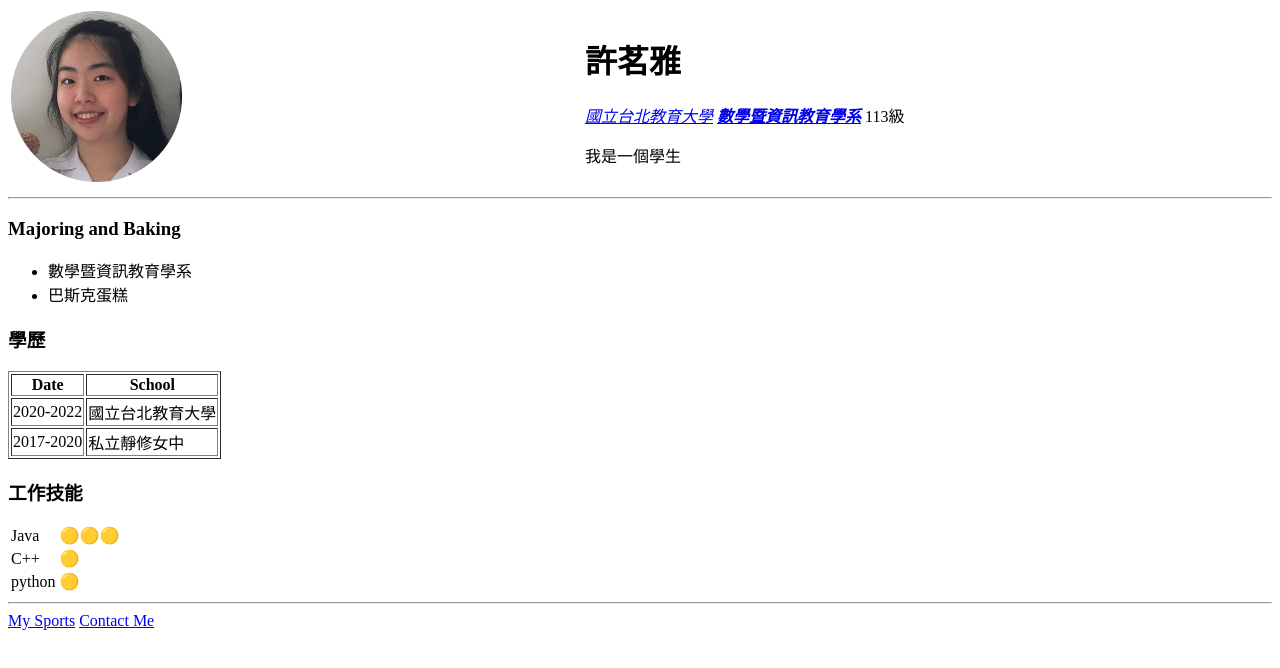
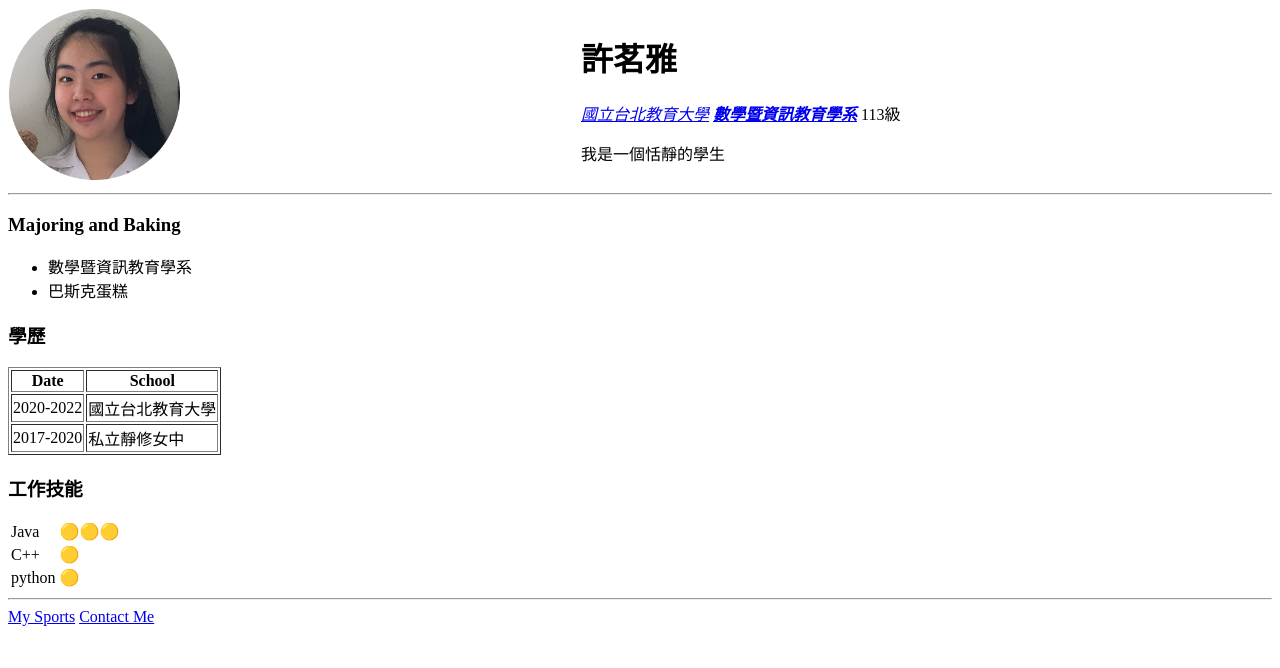
Before and after one commit to MinyaHsu/2022cv, a plain HTML site: page index.html in a window 1280 px wide. Drawn offline with Linux system fonts and the light colour scheme.

Commit message:
Update index.html

```diff
--- a/index.html
+++ b/index.html
@@ -7,13 +7,13 @@
     <title>許茗雅 Personal Site</title>
 </head>
 <body>
-    <table>
+    <table cellspacing="0">
         <tr>
             <td><img src="images/photo.png" alt="大頭照" width="30%"></td>
             <td>
                 <h1>許茗雅</h1>
                 <p><em><a href="https://www.ntue.edu.tw/">國立台北教育大學</a> <a href="https://me.ntue.edu.tw/"><strong>數學暨資訊教育學系</strong></a></em> 113級</p>
-                <p>我是一個學生</p>
+                <p>我是一個恬靜的學生</p>
             </td>
         </tr>
     </table>
```
